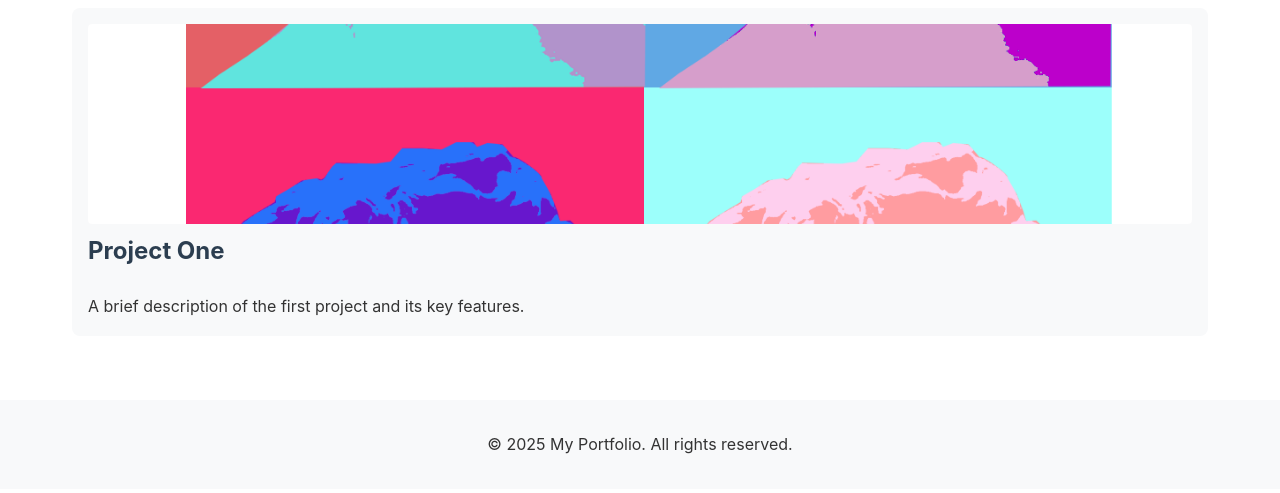
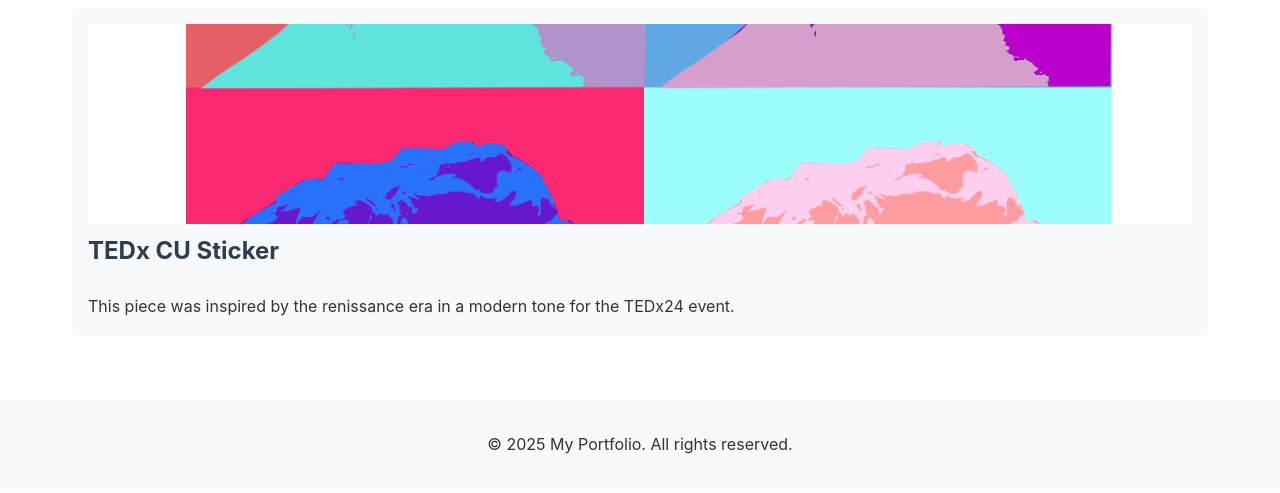
Before and after one commit to tessambrown/Portfolio, a plain HTML site: page portfolio-html.html in a window 1280 px wide. Both pictures are taken after a click on the link "Work". Shown: the part 147-640 px from the top of the page. Drawn offline with Linux system fonts and the light colour scheme.

Commit message:
Update portfolio-html.html

```diff
--- a/portfolio-html.html
+++ b/portfolio-html.html
@@ -196,8 +196,8 @@
         <div class="work-grid">
             <div class="work-item">
                 <img src="/assets/4davidheads.png" alt="TEDx CU Sticker">
-                <h2>Project One</h2>
-                <p>A brief description of the first project and its key features.</p>
+                <h2>TEDx CU Sticker</h2>
+                <p>This piece was inspired by the renissance era in a modern tone for the TEDx24 event.</p>
         </div>
     </main>
 
```
